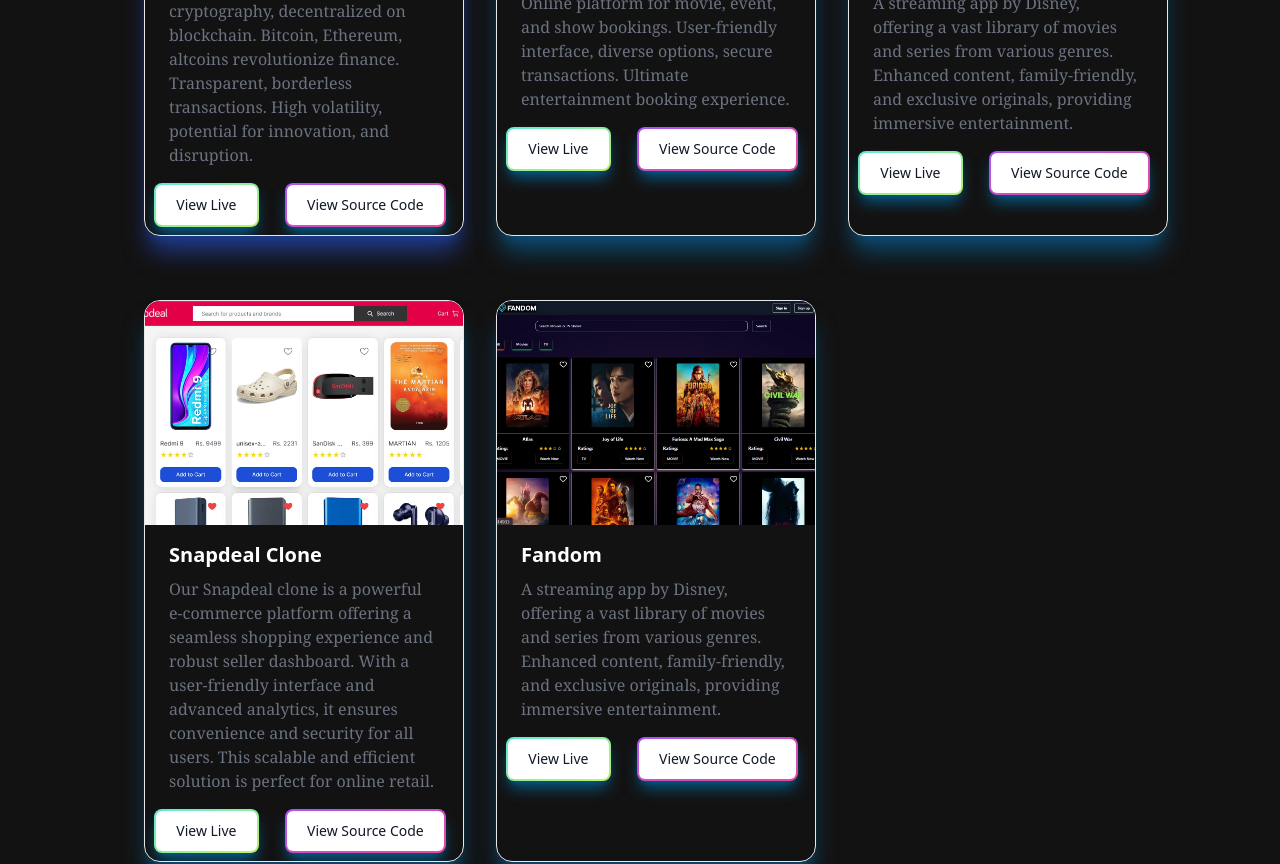
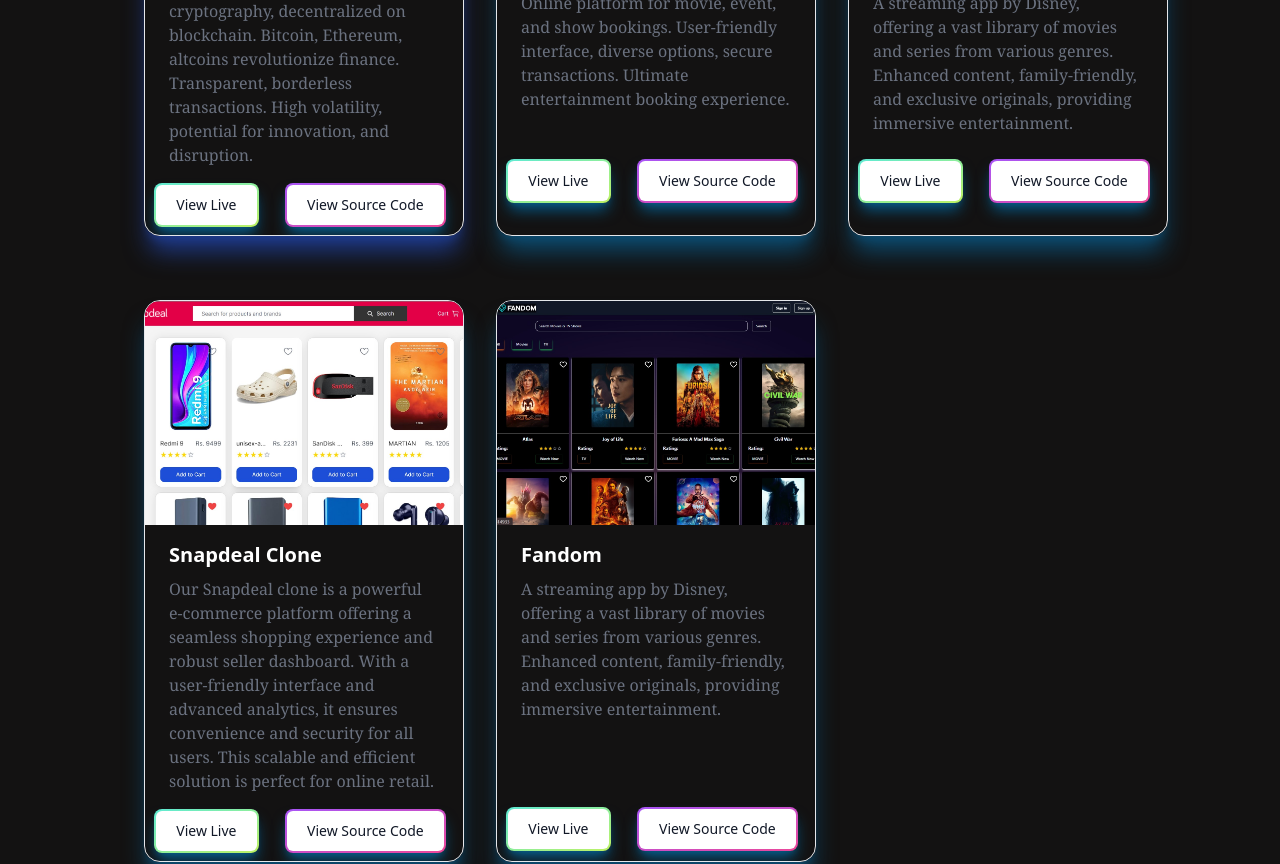
Before and after one commit to akashjadhav1/Portfolio-Website, a React (Create React App) app: page / in a window 1280 px wide. Shown: the part 1880-2744 px from the top of the page. Built offline with nearby package versions, Linux system fonts and the light colour scheme.

Commit message:
add new resume link and add some css on project

```diff
--- a/src/components/LandingPage.jsx
+++ b/src/components/LandingPage.jsx
@@ -40,7 +40,7 @@
         </div>
 
         <div className='flex pt-20'>
-        <a href="https://drive.google.com/file/d/1JHvk74-IY_ojEjZqpU84lAzdujuO8OEQ/view?usp=drive_link"><button type="button" className=" text-white bg-gradient-to-r from-cyan-400 via-cyan-500 to-cyan-600 hover:bg-gradient-to-br focus:ring-4 focus:outline-none focus:ring-cyan-300 dark:focus:ring-cyan-800 shadow-lg shadow-cyan-500/50 dark:shadow-lg dark:shadow-cyan-800/80 font-medium rounded-lg text-sm px-5 py-2.5 text-center me-2 mb-2 transform transition-transform hover:scale-110 duration-500 ease-in-out animate-pulse">Resume</button></a>
+        <a href="https://drive.google.com/file/d/1Om_AnclDY5Sid3DIrUgyX_8lXMN_GE3o/view?usp=sharing"><button type="button" className=" text-white bg-gradient-to-r from-cyan-400 via-cyan-500 to-cyan-600 hover:bg-gradient-to-br focus:ring-4 focus:outline-none focus:ring-cyan-300 dark:focus:ring-cyan-800 shadow-lg shadow-cyan-500/50 dark:shadow-lg dark:shadow-cyan-800/80 font-medium rounded-lg text-sm px-5 py-2.5 text-center me-2 mb-2 transform transition-transform hover:scale-110 duration-500 ease-in-out animate-pulse">Resume</button></a>
         <a href="https://github.com/akashjadhav1"><img src="/images/github.png" className='mx-5 w-10 h-10 shadow-cyan-500 shadow-md rounded-full bg-cyan-100 cursor-pointer transform transition-transform hover:scale-110 duration-500 ease-in-out' alt="git hub img" /></a>
         <a href="https://www.linkedin.com/in/akash-jadhav-751662268"><img src="/images/linkedin.png" className='mx-5 w-10 h-10 shadow-cyan-500 shadow-md rounded-xl bg-cyan-100 cursor-pointer transform transition-transform hover:scale-110 duration-500 ease-in-out' alt="linkedin img" /></a>
         </div>
--- a/src/components/Projects.jsx
+++ b/src/components/Projects.jsx
@@ -24,7 +24,7 @@
               for innovation, and disruption.
             </p>
           </div>
-          <div className="flex justify-around">
+          <div className="flex justify-around ">
             <a href="https://ajcryptodashboard.netlify.app/">
               <button className="relative inline-flex items-center justify-center p-0.5 mb-2 me-2 overflow-hidden text-sm font-medium text-gray-900 rounded-lg group bg-gradient-to-br from-teal-300 to-lime-300 group-hover:from-teal-300 group-hover:to-lime-300 dark:text-white dark:hover:text-gray-900 focus:ring-4 focus:outline-none focus:ring-lime-200 dark:focus:ring-lime-800 shadow-sky-800 shadow-lg">
                 <span className="relative px-5 py-2.5 transition-all ease-in duration-75 bg-white dark:bg-gray-900 rounded-md group-hover:bg-opacity-0">
@@ -58,7 +58,7 @@
               entertainment booking experience.
             </p>
           </div>
-          <div className="flex justify-around">
+          <div className="flex justify-around pt-8">
             <a href="https://ajbookmyshow.netlify.app/">
               <button className="relative inline-flex items-center justify-center p-0.5 mb-2 me-2 overflow-hidden text-sm font-medium text-gray-900 rounded-lg group bg-gradient-to-br from-teal-300 to-lime-300 group-hover:from-teal-300 group-hover:to-lime-300 dark:text-white dark:hover:text-gray-900 focus:ring-4 focus:outline-none focus:ring-lime-200 dark:focus:ring-lime-800 shadow-sky-800 shadow-lg">
                 <span className="relative px-5 py-2.5 transition-all ease-in duration-75 bg-white dark:bg-gray-900 rounded-md group-hover:bg-opacity-0">
@@ -92,7 +92,7 @@
               exclusive originals, providing immersive entertainment.
             </p>
           </div>
-          <div className="flex justify-around">
+          <div className="flex justify-around pt-2">
             <a href="https://ajdisneystar.netlify.app/">
               <button className="relative inline-flex items-center justify-center p-0.5 mb-2 me-2 overflow-hidden text-sm font-medium text-gray-900 rounded-lg group bg-gradient-to-br from-teal-300 to-lime-300 group-hover:from-teal-300 group-hover:to-lime-300 dark:text-white dark:hover:text-gray-900 focus:ring-4 focus:outline-none focus:ring-lime-200 dark:focus:ring-lime-800 shadow-sky-800 shadow-lg">
                 <span className="relative px-5 py-2.5 transition-all ease-in duration-75 bg-white dark:bg-gray-900 rounded-md group-hover:bg-opacity-0">
@@ -162,7 +162,7 @@
               exclusive originals, providing immersive entertainment.
             </p>
           </div>
-          <div className="flex justify-around">
+          <div className="flex justify-around pt-[70px]">
             <a href="https://fandom-full-stack.vercel.app/">
               <button className="relative inline-flex items-center justify-center p-0.5 mb-2 me-2 overflow-hidden text-sm font-medium text-gray-900 rounded-lg group bg-gradient-to-br from-teal-300 to-lime-300 group-hover:from-teal-300 group-hover:to-lime-300 dark:text-white dark:hover:text-gray-900 focus:ring-4 focus:outline-none focus:ring-lime-200 dark:focus:ring-lime-800 shadow-sky-800 shadow-lg">
                 <span className="relative px-5 py-2.5 transition-all ease-in duration-75 bg-white dark:bg-gray-900 rounded-md group-hover:bg-opacity-0">
```
